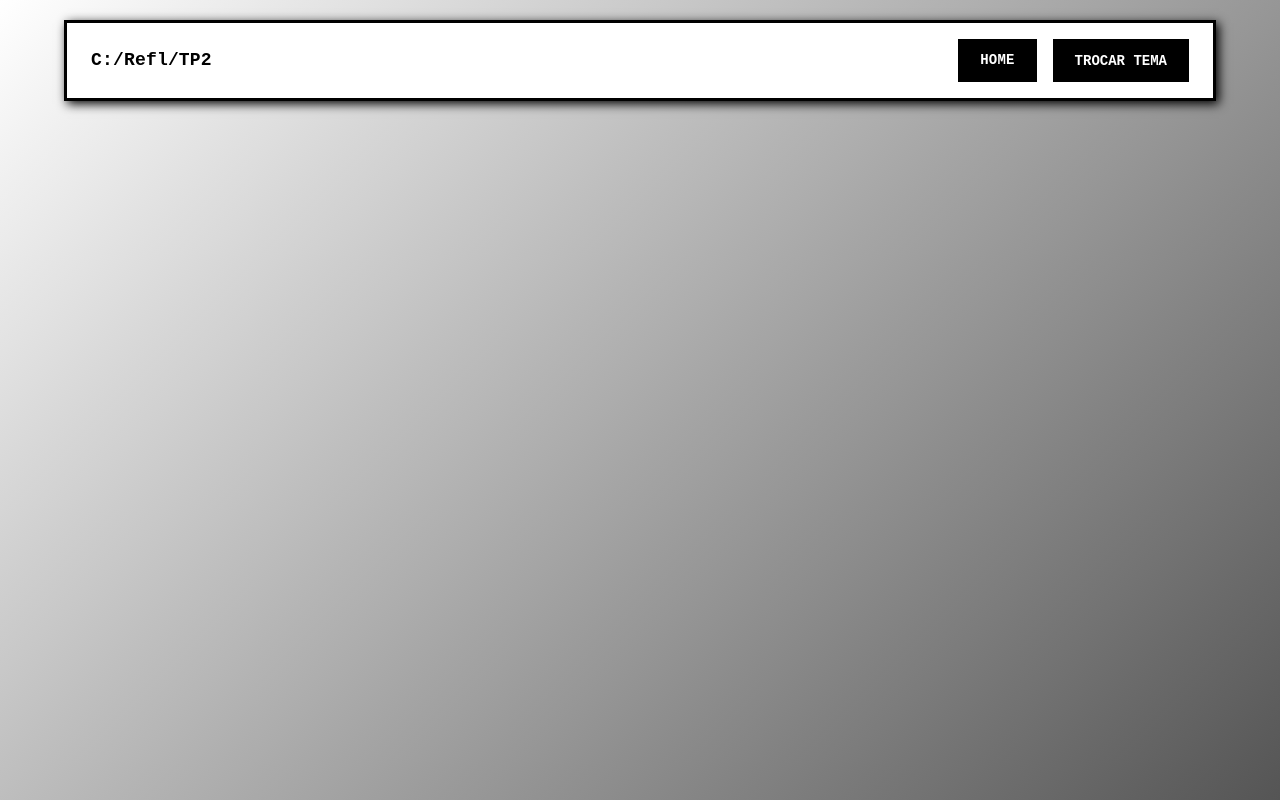
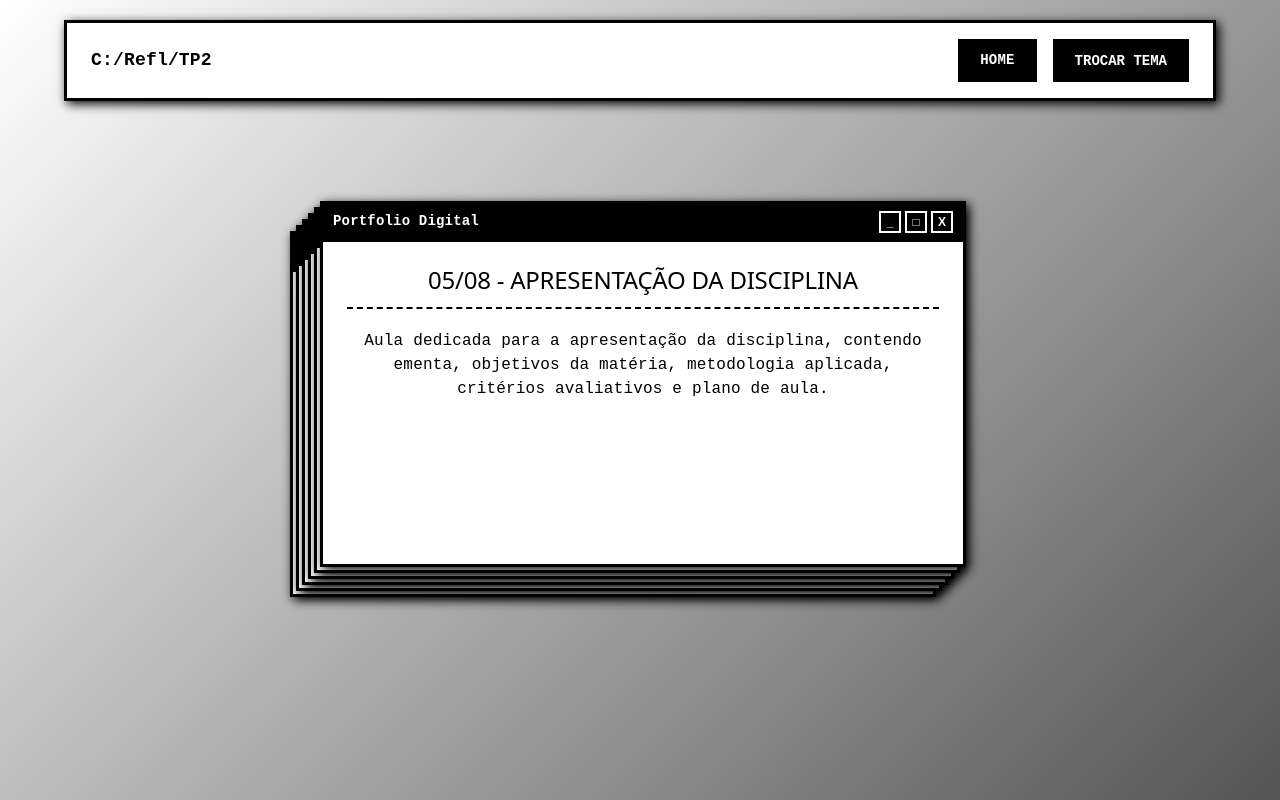
Before and after one commit to GabrielSantosPL/Portfolio, a React app: page /Refl/TP2 in a window 1280 px wide. Built offline with nearby package versions, Linux system fonts and the light colour scheme; the HTML template or start-up script is replaced by a standard one.

Commit message:
Adição do conteúdo de aula no portfolio

```diff
--- a/src/App.jsx
+++ b/src/App.jsx
@@ -5,6 +5,8 @@ import Home from './pages/Home'
 import Sobre_Mim from './pages/Sobre_Mim'
 import Form_Acad from './pages/Form_Acad'
 import IHC from './pages/IHC'
+import TP2 from './pages/TP2'
+import GAP from './pages/GAP'
 
 function App() {
 
@@ -20,6 +22,8 @@ function App() {
         <Route path='/Sobre_Mim' element={<Sobre_Mim />} />
         <Route path='/Form_Acad' element={<Form_Acad />} />
         <Route path='/Refl/IHC' element={<IHC />} />
+        <Route path='/Refl/TP2' element={<TP2 />} />
+        <Route path='/Refl/GAP' element={<GAP />} />
 
       </Routes>
     </>
--- a/src/assets/components/CardDeck.jsx
+++ b/src/assets/components/CardDeck.jsx
@@ -75,6 +75,7 @@ const CardDeck = ({ cardsData, activeIndex, setActiveIndex}) => {
                       key={idx}
                       href={linkItem.url}
                       className="card-link"
+                      target={linkItem.target?"_blank":""}
                       rel="noopener noreferrer"
                     >
                       {linkItem.text}
--- /dev/null
+++ b/src/pages/GAP.jsx
@@ -0,0 +1,24 @@
+import { useState } from "react";
+import CardDeck from "../assets/components/CardDeck";
+
+export default function GAP(){
+
+    const [activeIndex, setActiveIndex] = useState(0);
+        const data = [{id: 1, title: "03/08 - Introdução a disciplina", text: "Aula dedicada a explicar o objetivo da disciplina, sua ementa, avaliações e metodologias aplicadas."},
+
+                      {id: 2, title: "10/08 - Introdução a metodologia ágil na gestão de um projeto", text: "Foi explicado em aula os conceitos fundamentais quando se trata de desenvolver um projeto utilizando da metodologia ágil, sendo eles: Entregas constantes, Organização Fluida e flexivel da equipe, priorização da experiência do usuário, análise e absorção de feedback, ritmo controlado e estável de desenvolvimento, etc."},
+
+                      {id: 3, title: "17/08 - Apresentação do manual do projeto integrador", text: "Nesta aula foi apresentado o manual do projeto integrador, responsável por instruir os grupos quanto a construção e apresentação do projeto integrador. O manual contém, Tema do projeto, Objetivo geral do projeto, Objetivo específico, metodologias que deverão ser aplicadas, entregaveis, etc."},
+
+                      {id: 4, title: "24/08 - Desenvolvimento do PI", text: "Outra aula voltada para organizar e estruturar o PI em grupo, sendo introduzido os conceitos aprendidos em aula na prática."},
+
+                      {id: 5, title: "31/08 - Atividade e programação da primeira avaliação de Gestão Ágil", text: "Nesta aula foi feita e corrigida uma lista de exercicios que abordam os conteúdos vistos até então, junto da orientação para a primeira avaliação da disciplina, na qual será apresentado um seminário apresentando 3 artigos que utilizaram da metodologia Scrum.", links:[{url: "/atividades/31_08_GAP.pdf", text: "Lista de exercícios", target: true}]}
+                    ]
+
+                    return(
+
+                        <CardDeck cardsData={data} activeIndex={activeIndex} setActiveIndex={setActiveIndex} />
+
+                    )
+
+}
--- a/src/pages/Home.jsx
+++ b/src/pages/Home.jsx
@@ -30,7 +30,7 @@ export default function Home(){
             id: 4,
             title: "Reflexões de aulas",
             text: "Uma seção dedicada para escrever minhas reflexões sobre o conteúdo e o andamentos das aulas",
-            links: [{url: "/Refl/Gap", text: "Gestão Ágil de projetos"}, {url: "/Refl/IHC", text: "Interação Humano-Computador"}, {url: "/Refl/TP2", text: "Técnicas de programação II"}]
+            links: [{url: "/Refl/GAP", text: "Gestão Ágil de projetos"}, {url: "/Refl/IHC", text: "Interação Humano-Computador"}, {url: "/Refl/TP2", text: "Técnicas de programação II"}]
 
         }
     ]
--- a/src/pages/IHC.jsx
+++ b/src/pages/IHC.jsx
@@ -6,7 +6,14 @@ export default function IHC(){
     const ihc = [
         {id: 1, title: "03/08 - Introdução a disciplína", text: "Nesta primeira aula, foi explicado o intuito da matéria, assim como sua ementa, critérios avaliativos e resultado da aplicação dos conceitos no projeto prático do PI. Acredito que esta matéria será bem leve, tendo em vista que boa parte do conteúdo a ser absorvido e aplicado não passam de boas práticas que deveriam ser implatadas em todas aplicações desenvolvidas por mim e meu grupo."},
 
-        {id: 2, title: "10/08 - Introdução a IHC", text: "Nesta aula, foi apresentado os primeiros conceitos de IHC, sendo eles: Usabilidade, Experiência do Usuário (UX), Affordance, FeedBack e Restrições. Além disso, foi explicados modelos e técnicas para obter feedback e retorno dos usuários. ."}]
+        {id: 2, title: "10/08 - Introdução a IHC", text: "Nesta aula, foi apresentado os primeiros conceitos de IHC, sendo eles: Usabilidade, Experiência do Usuário (UX), Affordance, FeedBack e Restrições. Além disso, foi explicados modelos e técnicas para obter feedback e retorno dos usuários. A aplicação destes conceitos em um projeto pode auxiliar a orientar e nortear o desenvolvimento."},
+
+        {id: 3, title: "17/08 - Planejamento do Projeto Integrador", text: "Aula dedicada para planejamento do grupo e projeto do PI. Acho que os entregáveis deste trabalho estão meio confuso, a divisão de cargos representativos me pareceu meio desnecessário, e muita das coisas 'a fazer' do projeto, já estavam feitas nos semestres anteriores."},
+
+        {id: 4, title: "24/08 - Atividade 'Uso de IA'", text: "Atividade voltada para formalizar a utilização durante o desenvolvimento das atividades em aula.", links: [{url: "/atividades/24_08_IHC.pdf", text: "Atividade", target: true}]},
+
+        {id:5, title: "31/08 - Mapeamento da jornada do usuário", text: "Foi abordado nesta aula o mapeamento da jornada do usuário em um sistema, bem como planejar isso no desenvolvimento de um projeto. Este conceito é extremamente importante, levando em consideração a possível dificuldade que os usuários possam ter quando não planejado sua navegação. Houve também uma atividade prática para idealizar uma persona para um restaurante, juntamente com sua jornada. (Atividade feita em grupo, ainda espero o retorno do arquivo dos meus colegas)"}
+    ]
     const [activeIndex, setActiveIndex] = useState(0);
 
     return(
--- /dev/null
+++ b/src/pages/TP2.jsx
@@ -0,0 +1,26 @@
+import { useState } from "react";
+import CardDeck from "../assets/components/CardDeck";
+
+export default function TP2(){
+
+    const [activeIndex, setActiveIndex] = useState(0);
+    const data = [{id: 1, title: "05/08 - Apresentação da Disciplina", text: "Aula dedicada para a apresentação da disciplina, contendo ementa, objetivos da matéria, metodologia aplicada, critérios avaliativos e plano de aula. "},
+
+                  {id: 2, title: "13/08 - Revisão dos conceitos de POO", text: "Devido a ausência da matéria de TP1 no 2º semestre do curso, foi-se necessário a aplicação de uma aula de revisão dos conceitos de programação orientada à objetos, assim como aplicação de uma atividade de nivelamento da turma. (Atividade feita em grupo, ainda espero o retorno do arquivo dos meus colegas)"},
+
+                  {id: 3, title: "20/08 - Atividade de construção de cenários POO", text: "Outra aula dedicada ao entendimento geral dos conceitos de POO, foi proposto aos grupos que fizessem 5 cenários que contenham conceitos da programação orientada à objetos, assim como códigos/pseudocódigos complementares.", links:[{url: "https://docs.google.com/document/d/1zVlg76LJR7Ca-U5TKPjEf-NDVJ-ygzdp21Pu24RKKCc/", text: "Texto dos cenários", target: true}, {url: "https://centropaulasouza-my.sharepoint.com/:u:/g/personal/gabriel_lourenco5_aluno_cps_sp_gov_br/IQAPjm53vVcDS4Q5M7038S_tAWqKJKVJkOjqU9vaB_SHwCQ?e=7X0SQP", text:"Códigos dos cenários", target: true}]},
+
+                  {id: 4, title: "27/08 - Padrões de projeto", text: "Foi abordado nesta aula padrões de projetos, como por exemplo, MVVM, MVP e MVC. Não foi cobrado uma atividade sobre a matéria, tendo em vista que o conteúdo foi abordado na disciplina de Desenvolvimento Web 3, sendo possível acessar nosso projeto em MVVM nos links abaixo (necessita-se dos dois para funcionamento):", links: [{url: "https://github.com/trueryk/mvvm_estudo_reactjs", text: "Front-End MVVM", target: true}, {url:"https://github.com/GabrielSantosPL/Biblioteca_Backend", text: "Back-End MVVM", target: true}]},
+
+                  {id: 5, title: "03/09 - Prova POO", text:"Foi aplicada a primeira prova avaliativa de TP2, tendo como conteudo os principais conceitos de POO e padrões de projetos."},
+
+                  {id: 6, title: "10/09 - Apresentação do portfólio e entrega do escopo do PI", text: "Aula dedicada à construção do portfolio digital junto à entrega do escopo do projeto integrador."}
+    ]
+
+    return(
+
+        <CardDeck cardsData={data} activeIndex={activeIndex} setActiveIndex={setActiveIndex} />
+
+    )
+
+}
```
Also changed, not shown: 2 other files (tests, documents, lock files or other folders).
